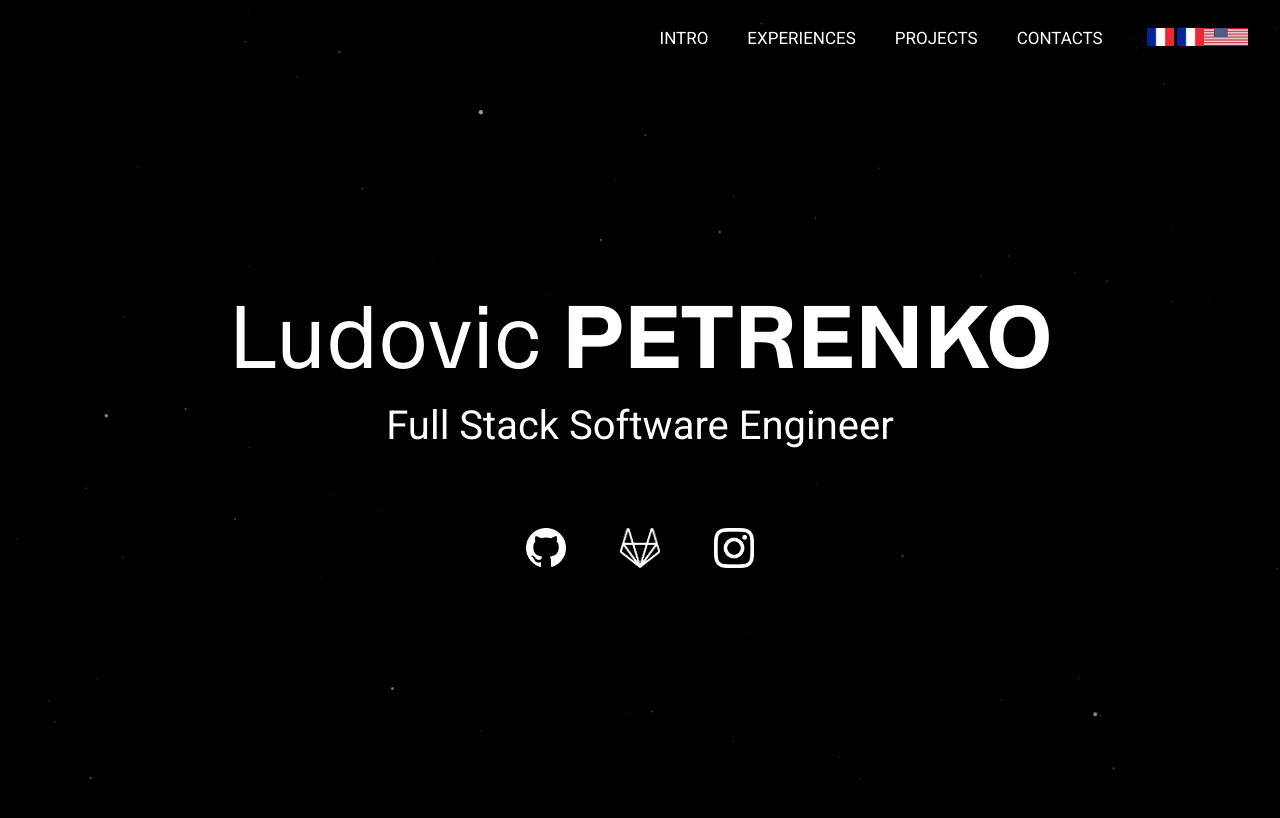
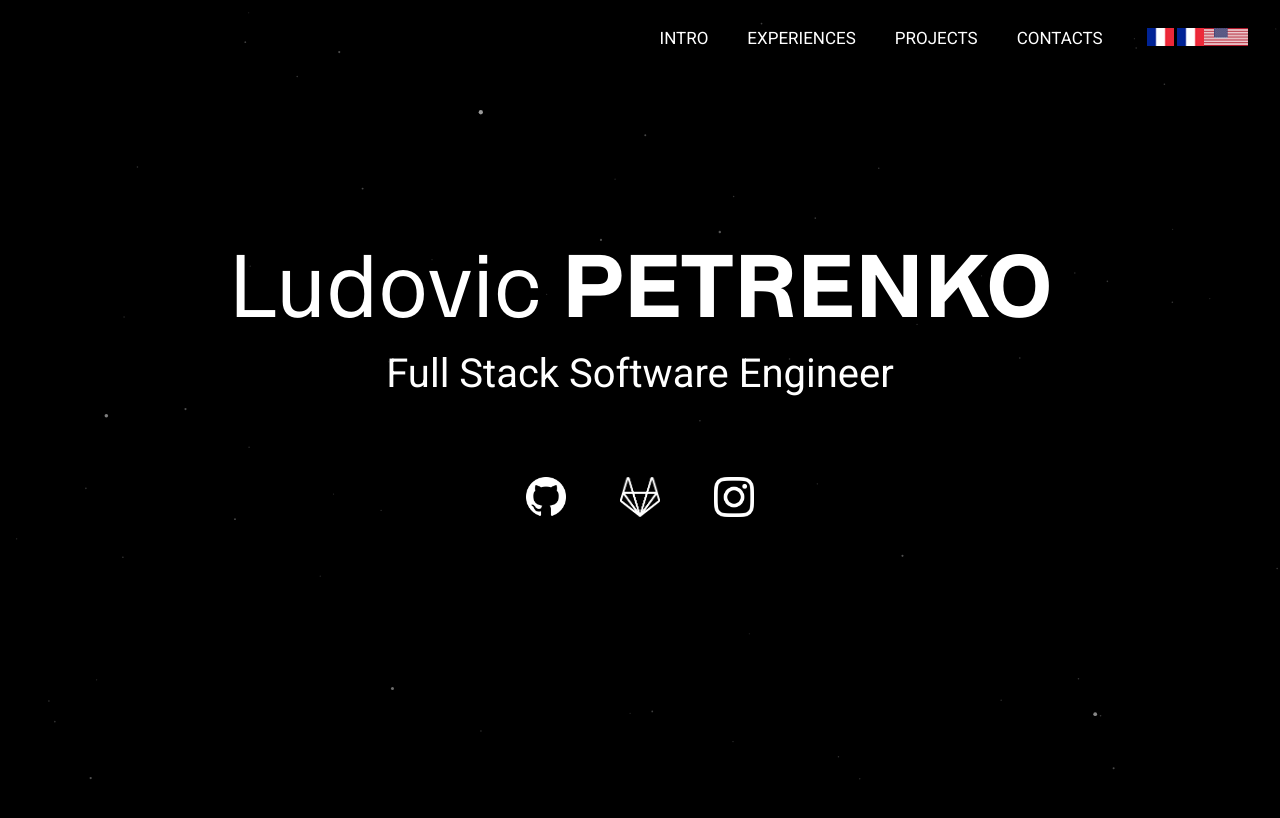
Before and after one commit to Ludonope/ludonope.com, a Vue app: page /#/ in a window 1280 px wide. Shown: the top 818 px of the page. Built offline with nearby package versions, Linux system fonts and the light colour scheme; what vue-mq would draw is missing.

Commit message:
Fixed vertical alignment

```diff
--- a/src/components/Introduction.vue
+++ b/src/components/Introduction.vue
@@ -2,7 +2,6 @@
   .container
     Particles.background
     .content(:class="$mq")
-      div
       transition(name="fade")
         .title(v-show="!delays.title" :class="$mq")
           .first Ludovic
@@ -81,11 +80,12 @@ export default class Introduction extends Vue {
   width: auto;
   display: grid;
   align-items: center;
-  grid-template-rows: 28% 22% 10% 40%;
-  height: 500px;
+  margin-top: 40px;
+  grid-template-rows: 30% 14% 56%;
+  height: 360px;
 
   &.phone, &.tablet-portrait {
-    height: 400px;
+    height: 290px;
   }
   z-index: 0;
 }
```
